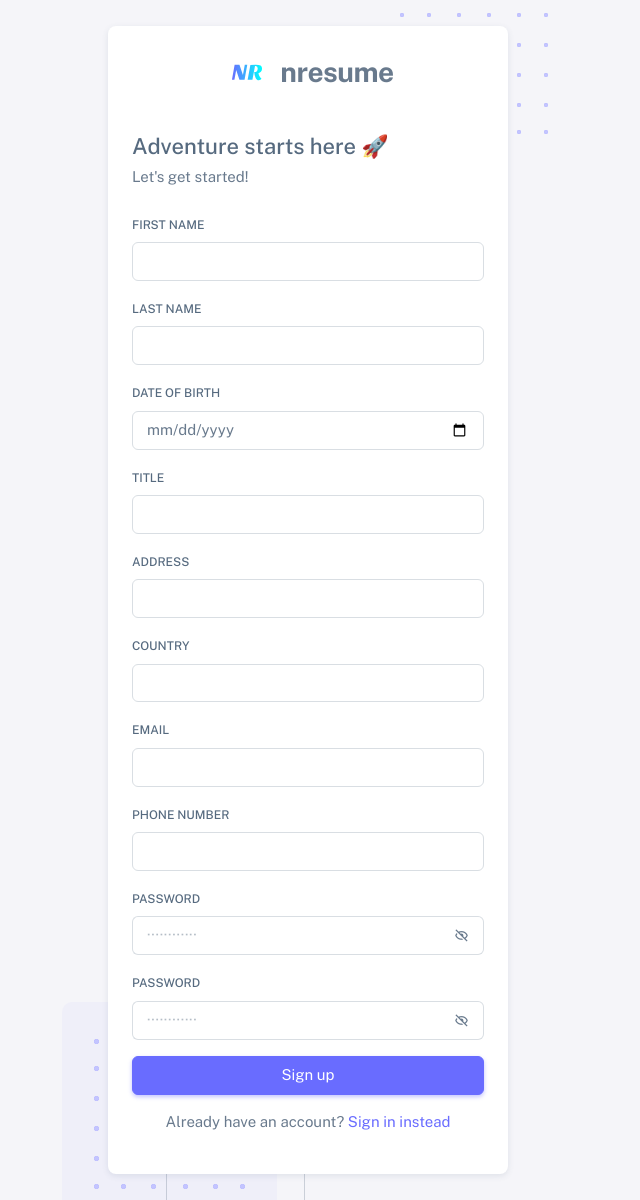
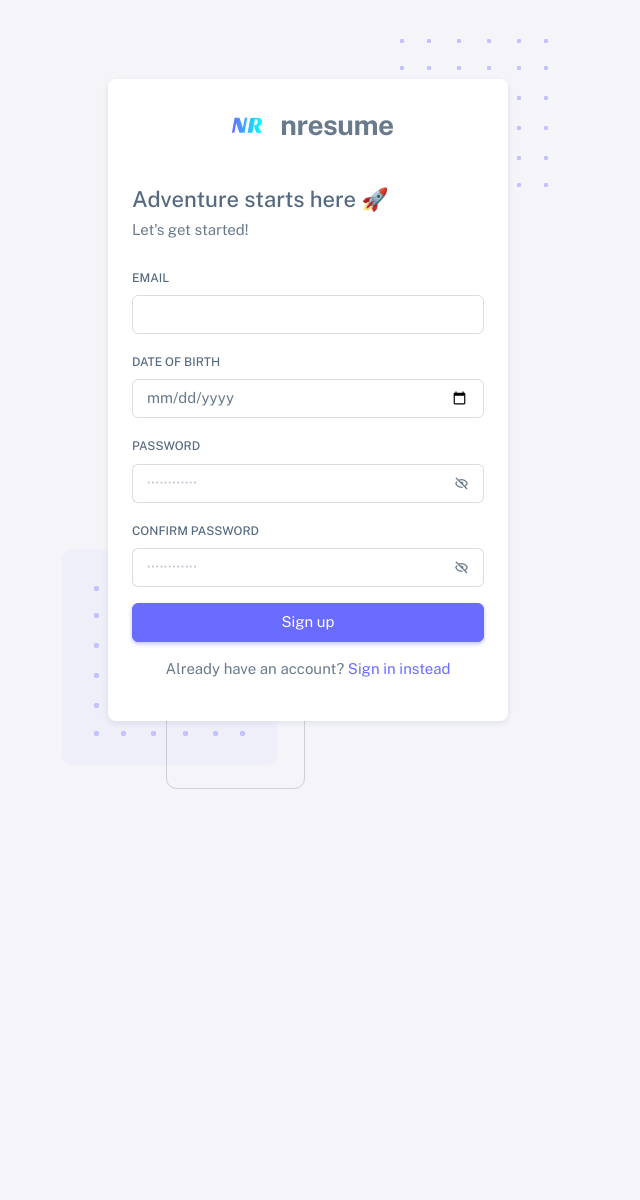
Before and after one commit to lohun/nresumes, a Flask app: page /register in a window 1280 px wide. Shown: the whole page, without its empty margins (332-972 px from the left). After the commit the page ends 789 px from the top, so only its background shows below. Run offline with Flask 3, Linux system fonts and the light colour scheme; parts of the project's set-up code (start-up, migrations or seed data) failed here and were passed over; some libraries are stand-ins or nearby versions.

Commit message:
register simplified

```diff
--- a/website/templates/register.html
+++ b/website/templates/register.html
@@ -11,7 +11,8 @@
                     <div class="app-brand justify-content-center">
                         <a href="/" class="app-brand-link gap-2">
                             <span class="app-brand-logo demo">
-                                <img src="{{ url_for('static', filename='assets/img/favicon/NR.svg') }}" alt="" srcset="">
+                                <img src="{{ url_for('static', filename='assets/img/favicon/NR.svg') }}" alt=""
+                                    srcset="">
                             </span>
                             <span class="app-brand-text demo text-body fw-bolder">NResume</span>
                         </a>
@@ -21,16 +22,10 @@
                     <p class="mb-4">Let's get started!</p>
 
                     <form id="formAuthentication" class="mb-3" action="/register" method="POST">
-                        <div class="mb-3">
-                            <label for="firstName" class="form-label">First Name</label>
-                            <input type="text" class="form-control" name="firstName" id="firstName"
-                                aria-describedby="firstName">
-                        </div>
 
                         <div class="mb-3">
-                            <label for="lastName" class="form-label">Last Name</label>
-                            <input type="text" class="form-control" id="lastName" name="lastName"
-                                aria-describedby="lastName">
+                            <label for="email" class="form-label">Email</label>
+                            <input type="email" class="form-control" id="email" name="email" aria-describedby="email">
                         </div>
 
                         <div class="mb-3">
@@ -38,33 +33,6 @@
                             <input type="date" class="form-control" id="dob" name="dob" aria-describedby="dob">
                         </div>
 
-                        <div class="mb-3">
-                            <label for="title" class="form-label">Title</label>
-                            <input type="text" class="form-control" id="title" name="title" aria-describedby="title">
-                        </div>
-
-                        <div class="mb-3">
-                            <label for="address" class="form-label">Address</label>
-                            <input type="text" class="form-control" id="address" name="address"
-                                aria-describedby="address">
-                        </div>
-
-                        <div class="mb-3">
-                            <label for="country" class="form-label">Country</label>
-                            <input type="text" class="form-control" id="country" name="country"
-                                aria-describedby="country">
-                        </div>
-
-                        <div class="mb-3">
-                            <label for="email" class="form-label">Email</label>
-                            <input type="email" class="form-control" id="email" name="email" aria-describedby="email">
-                        </div>
-
-                        <div class="mb-3">
-                            <label for="phoneNumber" class="form-label">Phone Number</label>
-                            <input type="phoneNumber" class="form-control" id="phoneNumber" name="phoneNumber"
-                                aria-describedby="phoneNumber">
-                        </div>
                         <div class="mb-3 form-password-toggle">
                             <label class="form-label" for="password">Password</label>
                             <div class="input-group input-group-merge">
@@ -76,7 +44,7 @@
                         </div>
 
                         <div class="mb-3 form-password-toggle">
-                            <label class="form-label" for="confirmPassword">Password</label>
+                            <label class="form-label" for="confirmPassword">Confirm Password</label>
                             <div class="input-group input-group-merge">
                                 <input type="password" id="confirmPassword" class="form-control" name="confirmPassword"
                                     placeholder="&#xb7;&#xb7;&#xb7;&#xb7;&#xb7;&#xb7;&#xb7;&#xb7;&#xb7;&#xb7;&#xb7;&#xb7;"
--- a/website/views.py
+++ b/website/views.py
@@ -106,14 +106,8 @@ def profile():
 @views.route('/register', methods=['GET',"POST"])
 def register():
     if request.method == "POST":
-        firstName = request.form.get("firstName")
-        lastName = request.form.get("lastName")
-        title = request.form.get("title")
         dob = request.form.get("dob")
-        address = request.form.get("address")
-        country = request.form.get("country")
         email = request.form.get("email")
-        phoneNumber = request.form.get("phoneNumber")
         password = request.form.get("password")
         confirmPassword = request.form.get("confirmPassword")
 
@@ -129,11 +123,11 @@ def register():
 
         data = {
             "_id": ObjectId(),
-            "title": title,
-            "first_name": firstName,
-            "last_name": lastName,
-            "address": address,
-            "country": country,
+            "title": "",
+            "first_name": "",
+            "last_name": "",
+            "address": "",
+            "country": "",
             "date_of_birth": dob,
             "email": email,
             "email_bool": True,
@@ -145,7 +139,7 @@ def register():
             "tiktok_bool": False,
             "github_bool": False,
             "personal_bool": False,
-            "phone_number": phoneNumber,
+            "phone_number": "",
             "summary": "",
             "template": template['_id'],
             "password": password,
```
